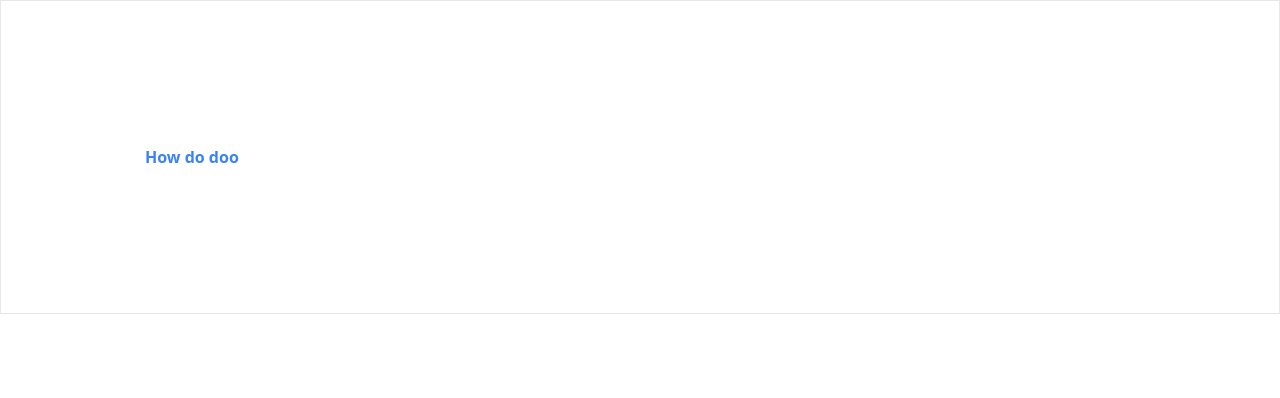
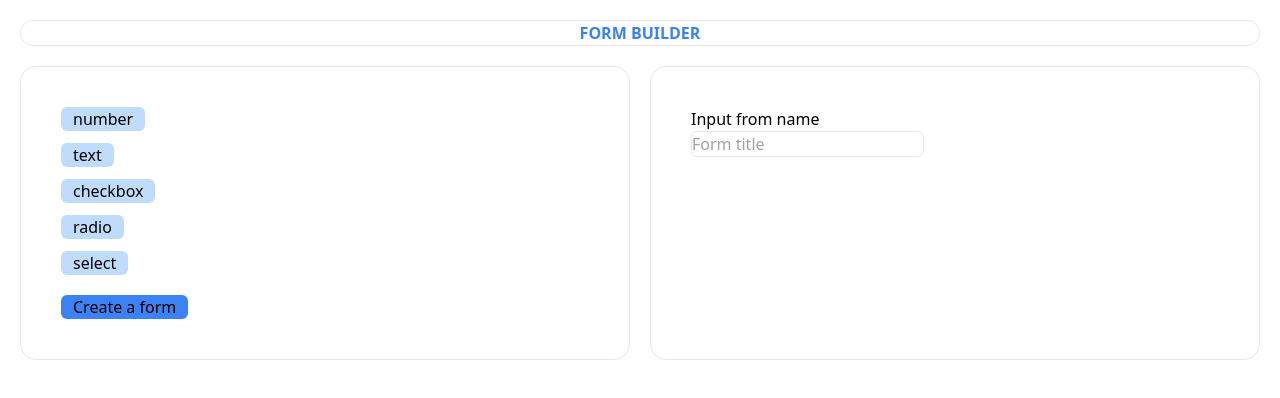
Before and after one commit to pranav-j/form-builder, a React (Vite) app in the folder frontend/: page / in a window 1280 px wide. Shown: the top 398 px of the page. Built offline with nearby package versions, Linux system fonts and the light colour scheme.

Commit message:
added a few buttons

```diff
--- a/frontend/src/App.jsx
+++ b/frontend/src/App.jsx
@@ -1,14 +1,35 @@
-import { useState } from 'react'
-import reactLogo from './assets/react.svg'
-import viteLogo from '/vite.svg'
-import './index.css';
+import { useState } from "react";
+import "./index.css";
 
 function App() {
-  return(
-    <>
-      <h1 className='p-36 border font-bold text-blue-500'>How do doo</h1>
-    </>
-  )
+  const inputsTypes = ["number", "text", "checkbox", "radio", "select"];
+  const [formTitle, setFormTitle] = useState("");
+
+  return (
+    <div className="m-5">
+		<h1 className="border rounded-2xl flex justify-center items-center font-bold text-blue-500 mb-5">FORM BUILDER</h1>
+
+		<div className="flex gap-5">
+			<div className="w-1/2 border rounded-2xl p-10">
+				<div className="flex flex-col gap-3 mb-5">
+				{inputsTypes.map((inputsType, idx) => (
+					<button className=" border-none rounded-md w-fit px-3 bg-blue-200" key={idx} >{inputsType}</button>
+				))}
+				</div>
+
+				<button className="bg-blue-500 border-none rounded-md px-3">Create a form</button>
+			</div>
+
+			<div className="w-1/2 border rounded-2xl p-10">
+				<h3>Input from name</h3>
+				<input className="border rounded-md" type="text" placeholder="Form title" value={formTitle} onChange={(e) => setFormTitle(e.target.value)} />
+
+			</div>
+		</div>
+
+
+    </div>
+  );
 }
 
-export default App
+export default App;
```
